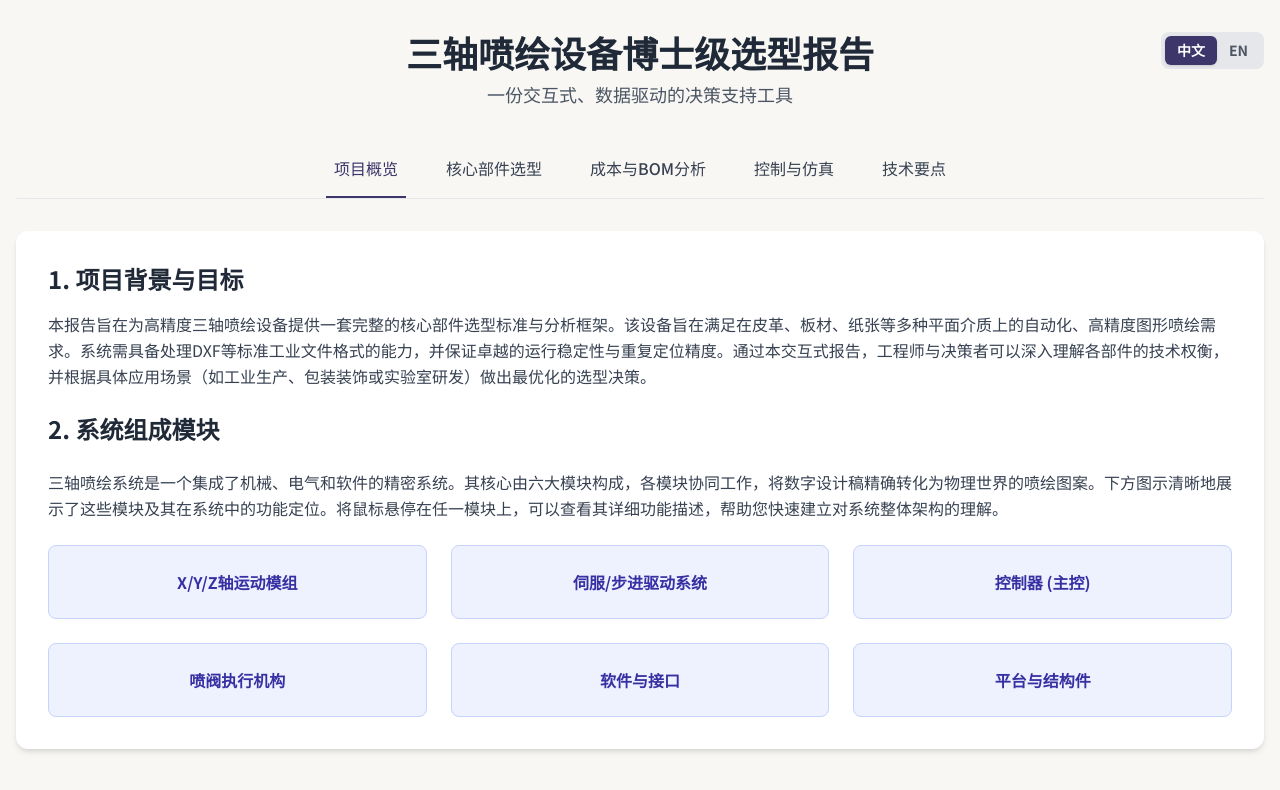
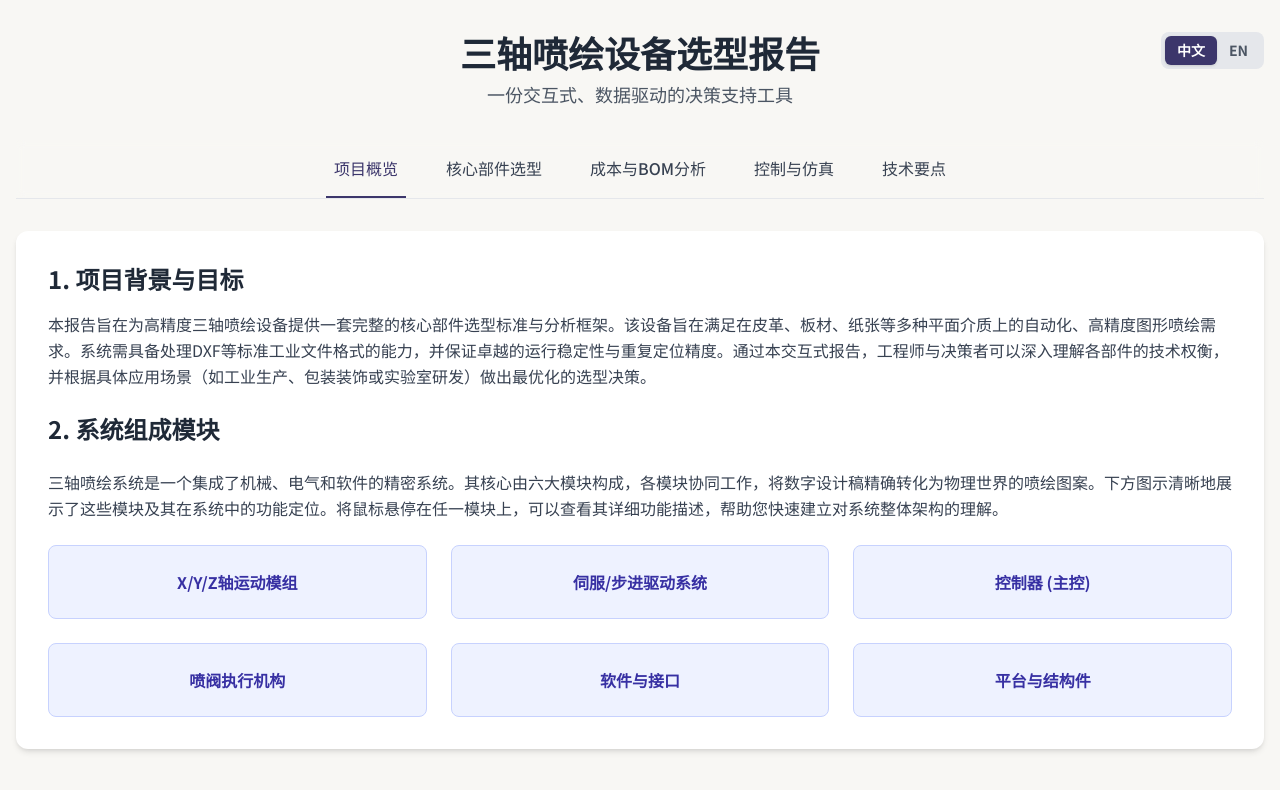
Before and after one commit to luoxisg/Paint, a plain HTML site: page index.html in a window 1280 px wide. Drawn offline with nearby package versions, Linux system fonts and the light colour scheme.

Commit message:
Update index.html

```diff
--- a/index.html
+++ b/index.html
@@ -481,8 +481,8 @@
     <script>
         const translations = {
             'zh-CN': {
-                page_title: '三轴喷绘设备博士级选型报告',
-                header_title: '三轴喷绘设备博士级选型报告',
+                page_title: '三轴喷绘设备选型报告',
+                header_title: '三轴喷绘设备选型报告',
                 header_subtitle: '一份交互式、数据驱动的决策支持工具',
                 nav_overview: '项目概览',
                 nav_components: '核心部件选型',
```
